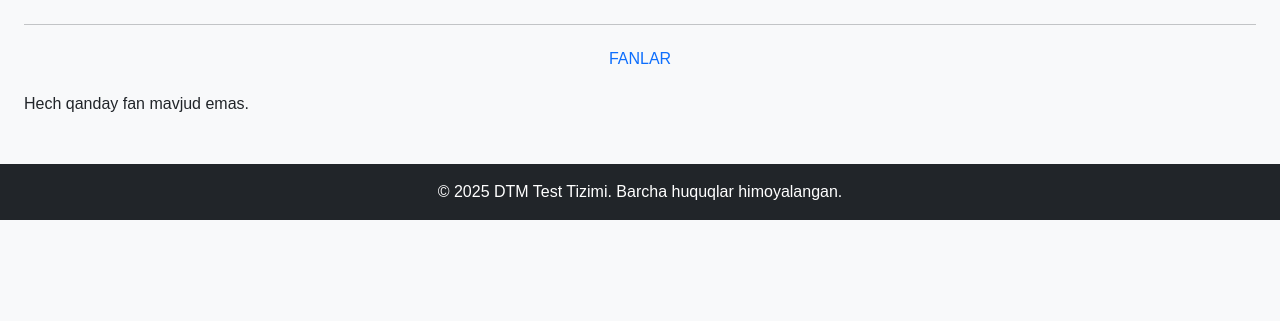
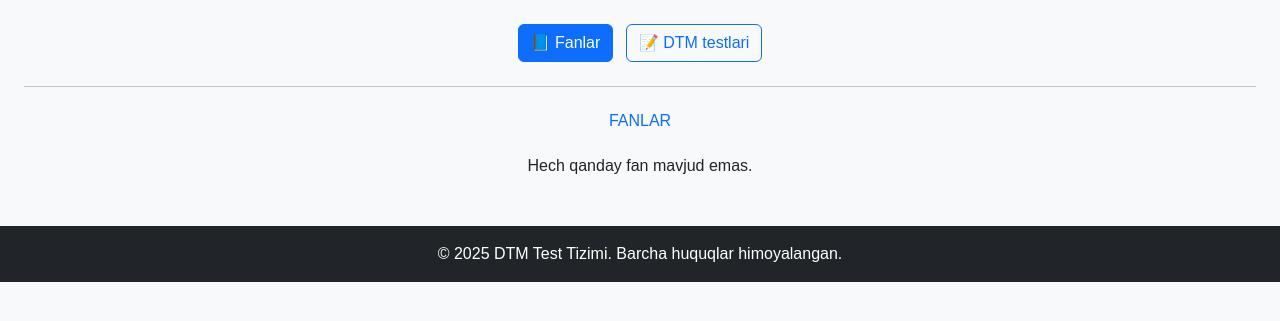
Before and after one commit to ASILBEKasilbek/DTM_test, a Django app: page / in a window 1280 px wide. Shown: the part 56-377 px from the top of the page. Run offline with Django 5.2, Linux system fonts and the light colour scheme; data that the repository does not hold is empty.

Commit message:
dtm testlar

```diff
--- a/templates/base.html
+++ b/templates/base.html
@@ -6,7 +6,6 @@
     <meta name="viewport" content="width=device-width, initial-scale=1.0">
     <title>{% block title %}DTM Test Tizimi{% endblock %}</title>
     <link href="https://cdn.jsdelivr.net/npm/bootstrap@5.3.0/dist/css/bootstrap.min.css" rel="stylesheet">
-     <!-- base.html fayl boshiga qo‘shiladi -->
     <link href="https://cdn.jsdelivr.net/npm/tailwindcss@2.2.19/dist/tailwind.min.css" rel="stylesheet">
     <link rel="stylesheet" href="{% static 'css/style.css' %}">
 </head>
--- a/templates/contact.html
+++ b/templates/contact.html
@@ -6,7 +6,6 @@
     <h2 class="text-3xl font-bold text-gray-800 mb-6">Biz bilan aloqa</h2>
 
     <div class="grid grid-cols-1 md:grid-cols-2 gap-8 mb-8">
-        <!-- Forma -->
         <div class="bg-white shadow-md rounded-lg p-6">
             <h3 class="text-xl font-semibold text-gray-800 mb-4">Xabar yuborish</h3>
             <p class="text-gray-600 mb-4">Savol yoki takliflaringiz bo‘lsa, quyidagi forma orqali bizga yozing.</p>
--- a/templates/home.html
+++ b/templates/home.html
@@ -79,7 +79,14 @@
 {% endif %}
 
 
-    <!-- Fanlar bo‘limi -->
+<!-- Fanlar va DTM testlari tugmalari -->
+<div class="text-center my-4">
+    <button id="btnSubjects" class="btn btn-primary me-2" onclick="showSection('subjectsSection', 'btnSubjects')">📘 Fanlar</button>
+    <button id="btnDTM" class="btn btn-outline-primary" onclick="showSection('dtmSection', 'btnDTM')">📝 DTM testlari</button>
+</div>
+
+<!-- Fanlar bo‘limi -->
+<div id="subjectsSection">
     <hr class="my-4">
     <h2 class="mb-4 text-center text-uppercase text-primary">Fanlar</h2>
     <div class="row">
@@ -93,9 +100,47 @@
             </div>
         </div>
         {% empty %}
-        <p>Hech qanday fan mavjud emas.</p>
+        <p class="text-center">Hech qanday fan mavjud emas.</p>
         {% endfor %}
     </div>
+</div>
+
+<!-- DTM testlari bo‘limi -->
+<div id="dtmSection" style="display: none;">
+    <hr class="my-4">
+    <h2 class="mb-4 text-center text-uppercase text-success">DTM testlari</h2>
+    <div class="alert alert-info text-center">
+        Bu yerga keyinchalik DTM testlar qo‘shiladi.
+    </div>
+</div>
+
+<!-- JavaScript: Bo‘limlarni va tugma rangini almashtirish -->
+<script>
+    function showSection(sectionId, btnId) {
+        // Bo‘limlarni yashirish
+        document.getElementById('subjectsSection').style.display = 'none';
+        document.getElementById('dtmSection').style.display = 'none';
+
+        // Tanlangan bo‘limni ko‘rsatish
+        document.getElementById(sectionId).style.display = 'block';
+
+        // Tugmalarni default rangga qaytarish
+        document.getElementById('btnSubjects').classList.remove('btn-primary');
+        document.getElementById('btnSubjects').classList.add('btn-outline-primary');
+
+        document.getElementById('btnDTM').classList.remove('btn-primary');
+        document.getElementById('btnDTM').classList.add('btn-outline-primary');
+
+        // Faol tugmaga rang berish
+        const activeBtn = document.getElementById(btnId);
+        activeBtn.classList.remove('btn-outline-primary');
+        activeBtn.classList.add('btn-primary');
+    }
+</script>
+
+
+
 
 </div>
+
 {% endblock %}
```
